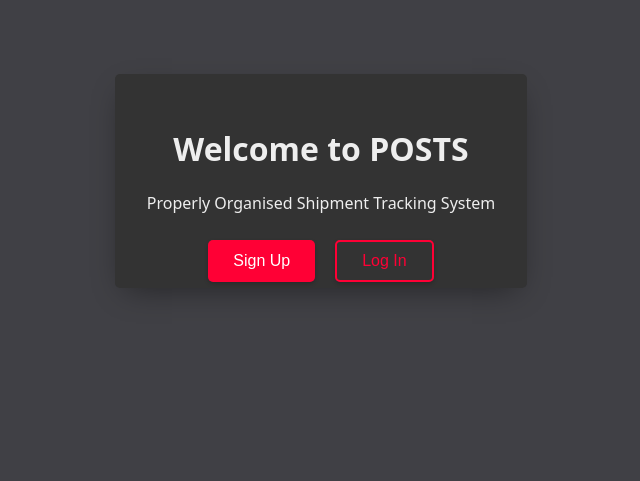
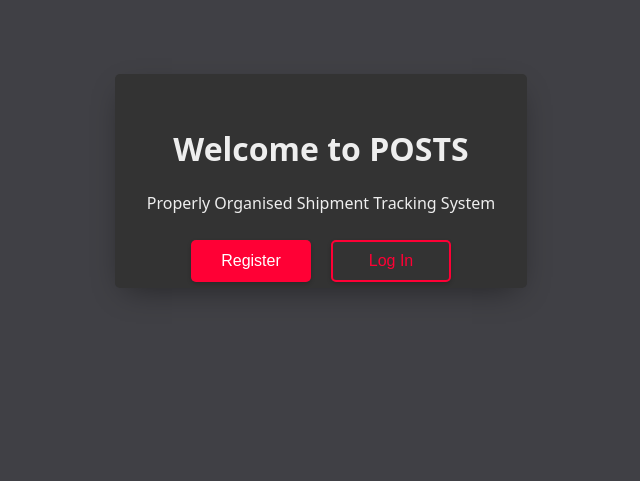
Before and after one commit to JordanWelsman/BU_WebProgramming, a PHP site: page / in a window 1280 px wide. Shown: the part 227-708 px from the top of the page, without its empty margins (327-967 px from the left). Run offline with PHP 8.4, Linux system fonts and the light colour scheme.

Commit message:
Changed buttons in index.php

```diff
--- a/css/main.css
+++ b/css/main.css
@@ -18,6 +18,7 @@ body {
 }
 
 button {
+    min-width: 120px;
     border-radius: 5px;
     font-size: 1rem;
     box-shadow: 0 2px 4px rgba(0, 0, 0, 0.2);
--- a/index.php
+++ b/index.php
@@ -12,7 +12,7 @@
         <h1>Welcome to <strong>POSTS</strong></h1>
         <p>Properly Organised Shipment Tracking System</p>
         <div class="card__container">
-            <button class="button--primary">Sign Up</button>
+            <button class="button--primary">Register</button>
             <button class="button--secondary">Log In</button>
         </div>
     </div>
```
Also changed, not shown: register.php (renamed from signup.php).
